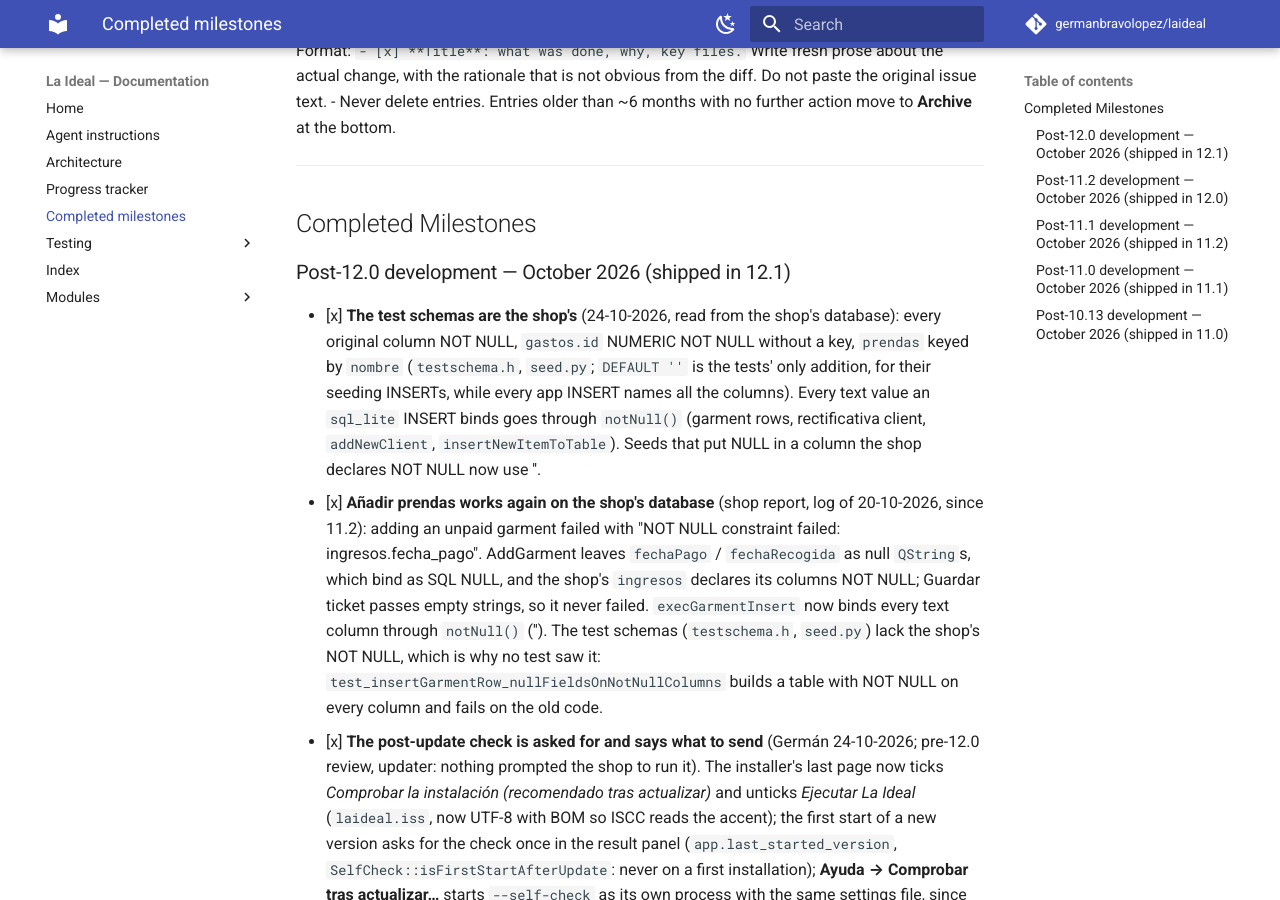
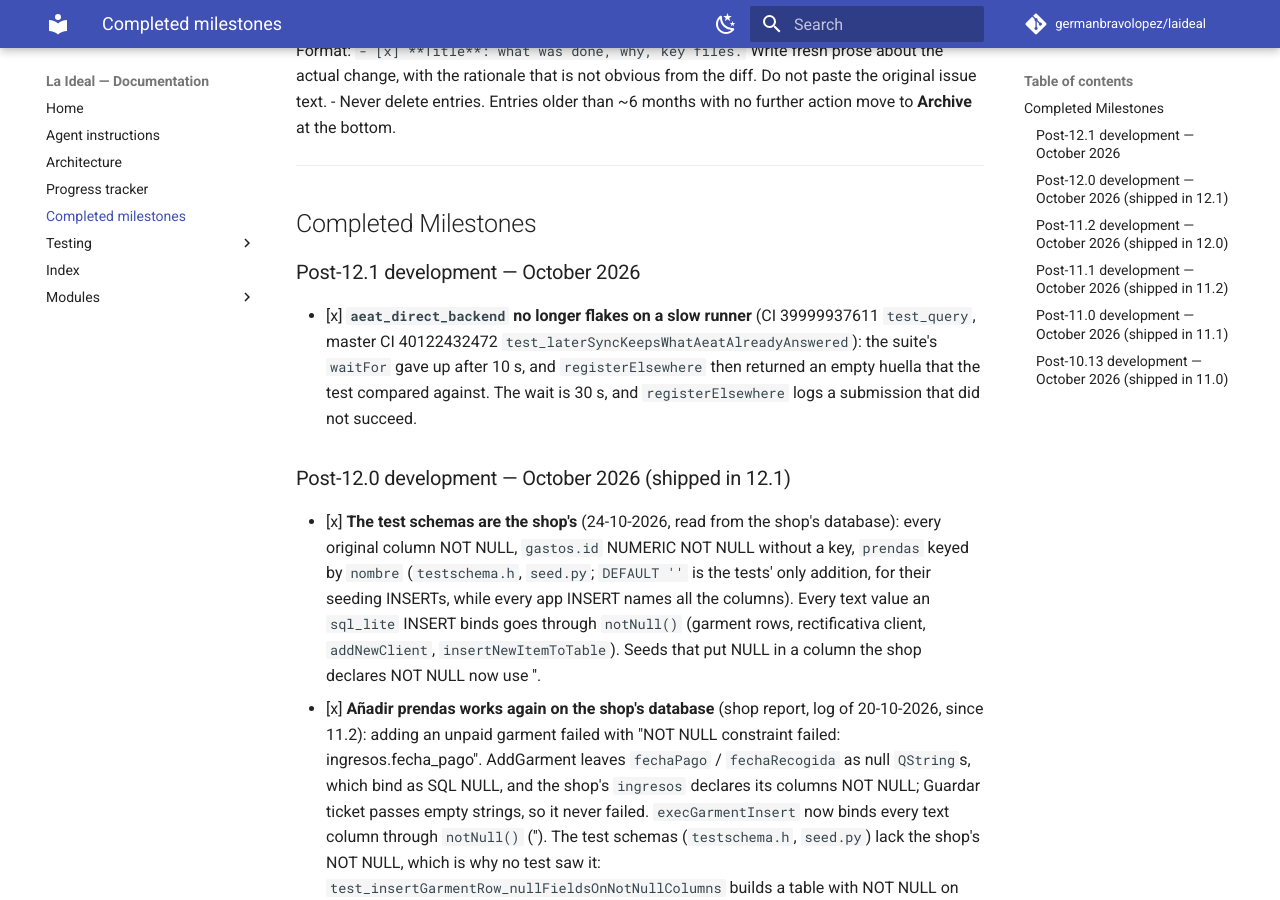
Before and after one commit to germanbravolopez/laideal, an MkDocs documentation site: the page built from docs/completed_milestones.md, in a window 1280 px wide and 900 px high, scrolled down 337 px. Built offline with MkDocs 1.6.1 and Material for MkDocs 9.7.7, drawn with Linux system fonts in a browser that asks for light colours; comment, search, counter and statistics services are not loaded.

Commit message:
aeat_direct_backend: waitFor allows 30 s (a slow runner exceeded 10 s) and registerElsewhere logs a failed submission instead of returning an empty huella silently; flaky test_query row closed

```diff
--- a/docs/completed_milestones.md
+++ b/docs/completed_milestones.md
@@ -10,6 +10,9 @@ Finished work, split out of [`progress_tracker.md`](progress_tracker.md) so the
 ---
 
 ## Completed Milestones
+
+### Post-12.1 development — October 2026
+- [x] **`aeat_direct_backend` no longer flakes on a slow runner** (CI 39999937611 `test_query`, master CI 40122432472 `test_laterSyncKeepsWhatAeatAlreadyAnswered`): the suite's `waitFor` gave up after 10 s, and `registerElsewhere` then returned an empty huella that the test compared against. The wait is 30 s, and `registerElsewhere` logs a submission that did not succeed.
 
 ### Post-12.0 development — October 2026 (shipped in 12.1)
 - [x] **The test schemas are the shop's** (24-10-2026, read from the shop's database): every original column NOT NULL, `gastos.id` NUMERIC NOT NULL without a key, `prendas` keyed by `nombre` (`testschema.h`, `seed.py`; `DEFAULT ''` is the tests' only addition, for their seeding INSERTs, while every app INSERT names all the columns). Every text value an `sql_lite` INSERT binds goes through `notNull()` (garment rows, rectificativa client, `addNewClient`, `insertNewItemToTable`). Seeds that put NULL in a column the shop declares NOT NULL now use ''.
```
Also changed, not shown: docs/progress_tracker.md (+0 -1 lines), 1 other file.
